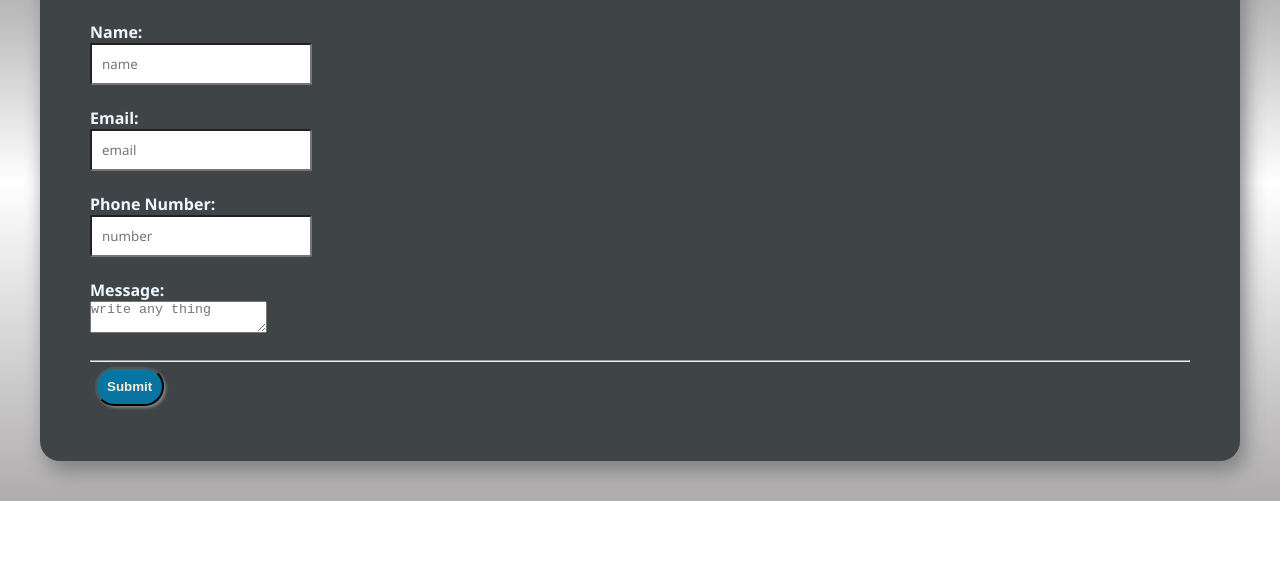
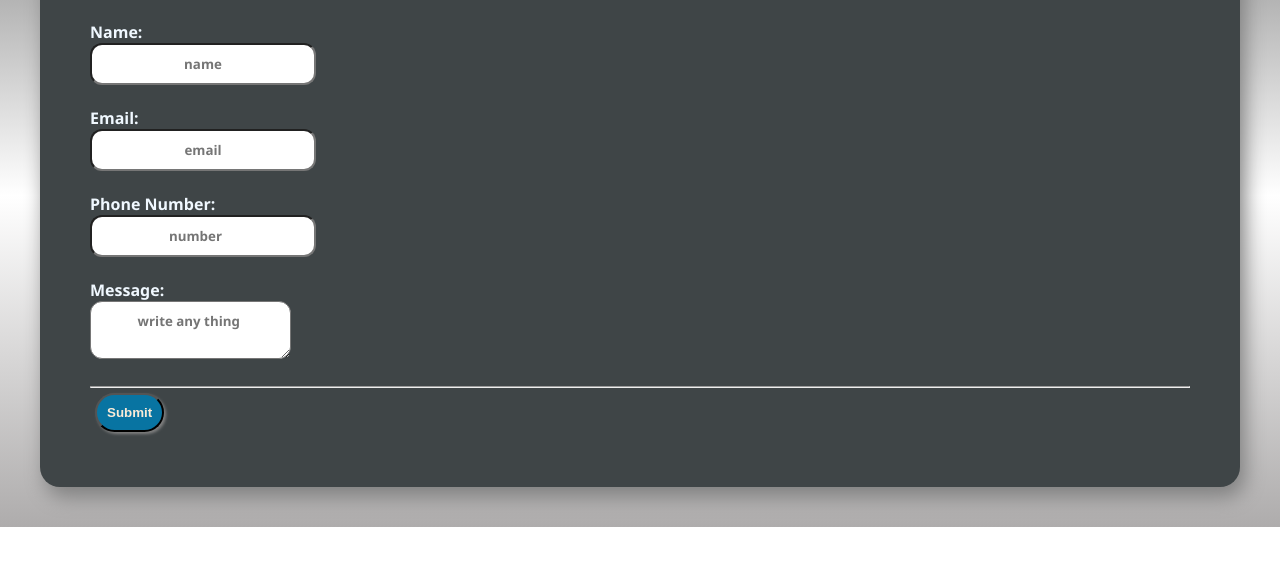
Before and after one commit to prahladchouhan/form-validation-, a plain HTML site: page index.html in a window 1280 px wide. Shown: the part 136-702 px from the top of the page. Drawn offline with Linux system fonts and the light colour scheme.

Commit message:
textarea update

```diff
--- a/style.css
+++ b/style.css
@@ -31,12 +31,15 @@ form{
     align-items: center;
     text-align: center;
 }
-.formlayout input{
+.formlayout input ,textarea{
     padding: 10px;
     margin: 0px  20px 0px 0px ;
-    border-radius: 2px;
+    border-radius: 12px;
     font-family: 'Segoe UI', Tahoma, Geneva, Verdana, sans-serif;
 
+    font-weight: 700;
+    align-items: center;
+    text-align: center;
 }
 .formlayout button{
     padding: 10px;
```
